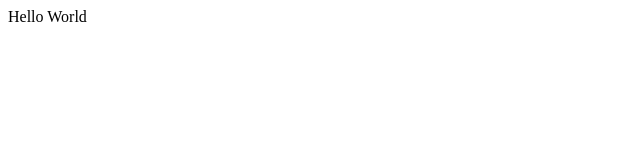
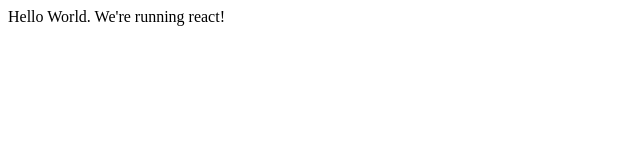
Before and after one commit to WestDiscGolf/jrm-react-swa, a React (Create React App) app: page / in a window 1280 px wide. Shown: the top 160 px of the page, without its empty margins (0-640 px from the left). Built offline with nearby package versions, Linux system fonts and the light colour scheme; the HTML template or start-up script is replaced by a standard one.

Commit message:
test change

```diff
--- a/src/App.js
+++ b/src/App.js
@@ -2,7 +2,7 @@ import React from 'react';
 
 function App() {
   const value = 'World';
-  return <div>Hello {value}</div>;
+  return <div>Hello {value}. We're running react!</div>;
 }
 
 export default App;
```
